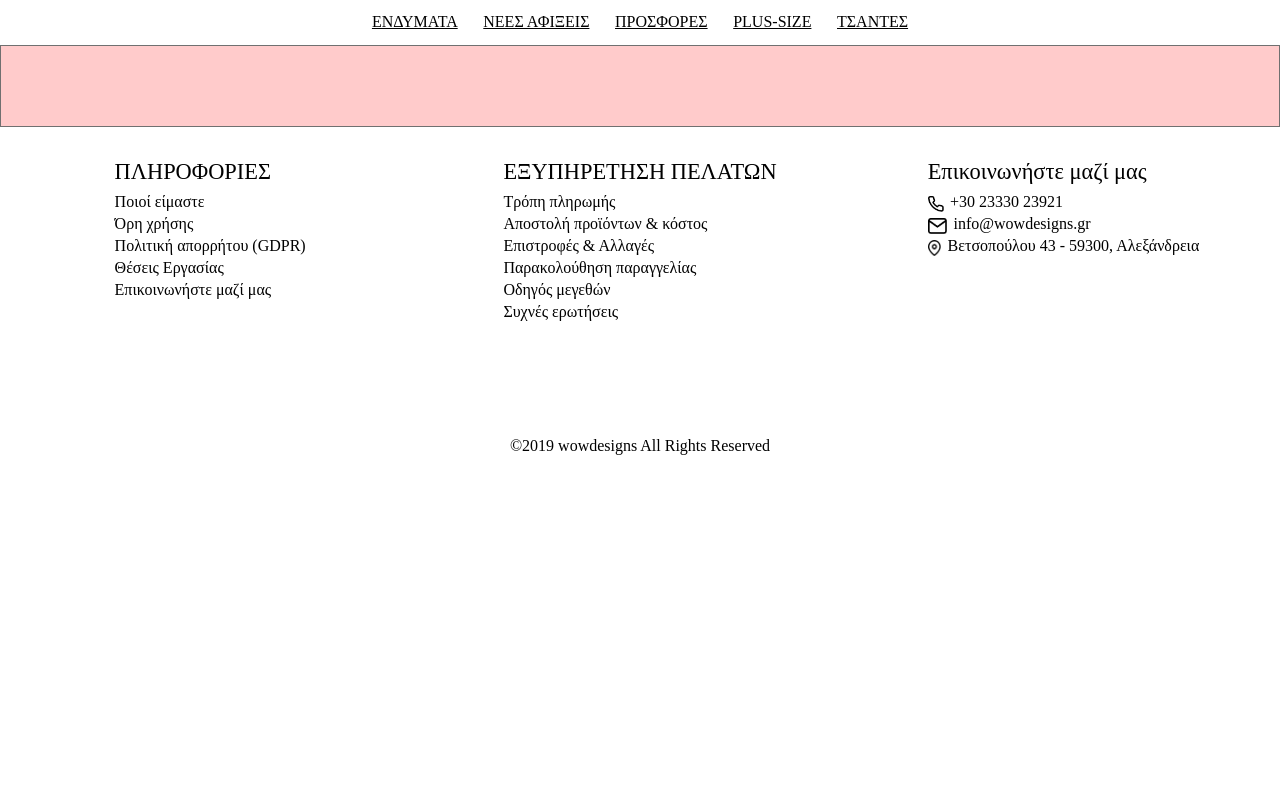
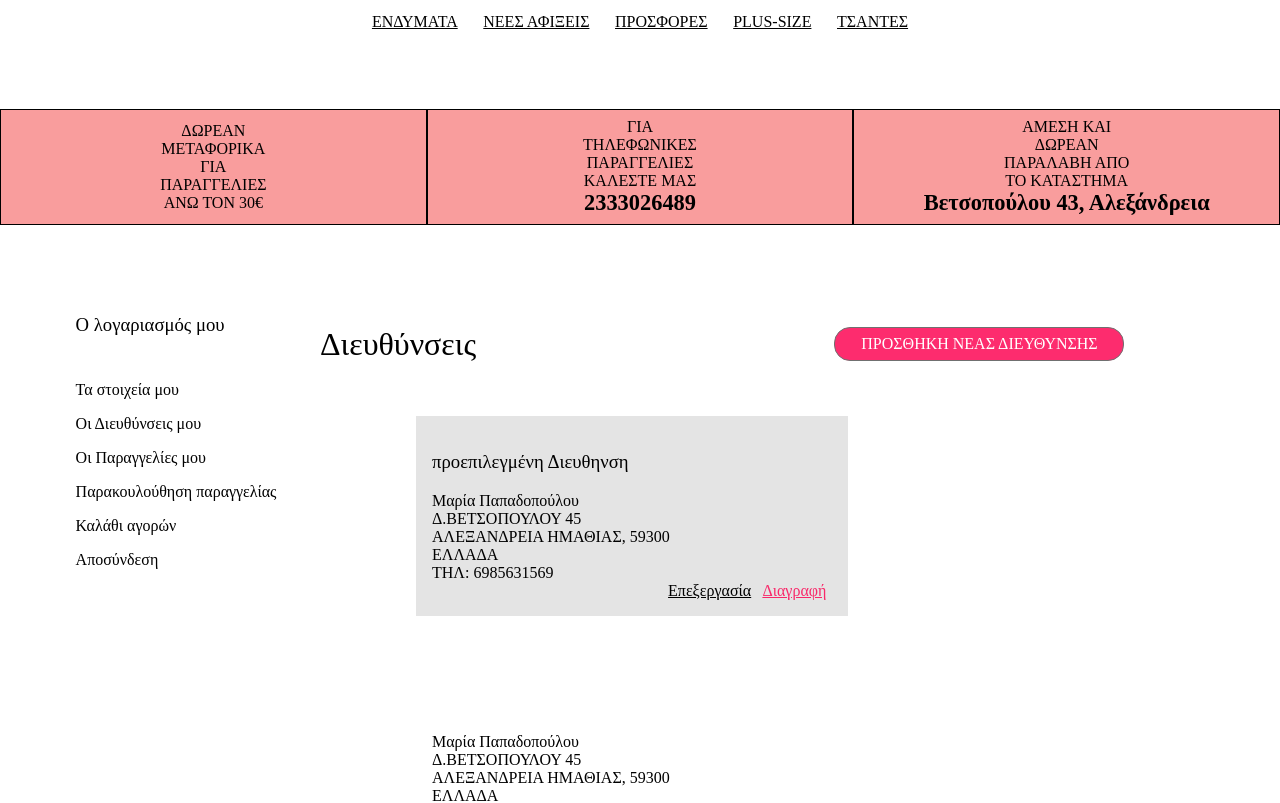
Before and after one commit to PanagiotisPtr/wow-designs, a React (Create React App) app: page /account/addresses in a window 1280 px wide. Shown: the part 280-1083 px from the top of the page. Before the commit the page ends 800 px from the top, so only its background shows below. Built offline with nearby package versions, Linux system fonts and the light colour scheme; a web font is replaced by a local one.

Commit message:
Added account addresses page

```diff
--- a/src/App.css
+++ b/src/App.css
@@ -14,6 +14,10 @@
 
 .align-end {
   align-items: flex-end;
+}
+
+.wrap-content {
+  flex-wrap: wrap;
 }
 
 .justify-center {
--- a/src/App.js
+++ b/src/App.js
@@ -13,6 +13,7 @@ import Register from './Routes/Authenticate/Register';
 import Login from './Routes/Authenticate/Login';
 import Account from './Routes/Account/Account';
 import AccountDetails from './Routes/AccountDetails/AccountDetails';
+import AccountAddresses from './Routes/AccountAddresses/AccountAddresses';
 
 // Router
 import { BrowserRouter as Router, Route } from "react-router-dom";
@@ -62,6 +63,7 @@ const App = () =>
       <Route path="/signup/" component={Register} />
       <Route path="/account/" exact component={Account} />
       <Route path="/account/details" exact component={AccountDetails}></Route>
+      <Route path="/account/addresses" exact component={AccountAddresses}></Route>
     </Router>
 
     <Footer
--- /dev/null
+++ b/src/Components/SideMenu/SideMenu.css
@@ -0,0 +1,26 @@
+.side-menu .menu > * {
+  margin-top: 0.5em;
+  margin-bottom: 0.5em;
+}
+
+.side-menu .menu > span {
+  cursor: pointer;
+}
+
+.side-menu .menu > span:hover {
+  text-decoration: underline;
+}
+
+.side-menu .menu {
+  margin-top: 10vh;
+  margin-bottom: 10vh;
+  margin-left: 2em;
+}
+
+.side-menu .menu > h3 {
+  margin-bottom: 2em;
+}
+
+.side-menu {
+  flex: 1;
+}
--- /dev/null
+++ b/src/Components/SideMenu/SideMenu.js
@@ -0,0 +1,17 @@
+import React from 'react';
+import './SideMenu.css';
+
+const SideMenu = _ =>
+  <div className="col-container side-menu align-center">
+    <div className="col-container menu">
+    <h3>O λογαριασμός μου</h3>
+    <span>Τα στοιχεία μου</span>
+    <span>Οι Διευθύνσεις μου</span>
+    <span>Οι Παραγγελίες μου</span>
+    <span>Παρακουλούθηση παραγγελίας</span>
+    <span>Καλάθι αγορών</span>
+    <span>Αποσύνδεση</span>
+    </div>
+  </div>;
+
+export default SideMenu;
--- /dev/null
+++ b/src/Routes/AccountAddresses/AccountAddresses.css
@@ -0,0 +1,23 @@
+.AccountAddresses .address {
+  width: 25em;
+  padding: 1em;
+}
+
+.AccountAddresses .address-grid {
+  width: 60vw;
+  margin-left: 5vw;
+  flex-wrap: wrap;
+}
+
+.AccountAddresses .address-grid > *{
+  margin: 2em;
+}
+
+.AccountAddresses .address .edit {
+  text-decoration: underline;
+}
+
+.AccountAddresses .address .delete {
+  text-decoration: underline;
+  color: rgba(253, 2, 81, 0.83);
+}
--- /dev/null
+++ b/src/Routes/AccountAddresses/AccountAddresses.js
@@ -0,0 +1,59 @@
+import React from 'react';
+import './AccountAddresses.css'
+
+// Components
+import SideMenu from '../../Components/SideMenu/SideMenu';
+import { InfoBar } from '../../Components/NavBar/NavBar';
+import MainButton from '../../Components/MainButton/MainButton';
+
+const Address = ({selected}) => {
+  const addressStyle = {
+    backgroundColor: selected ? '#e4e4e4': ''
+  };
+
+  return <div className="col-container address" style={addressStyle}>
+    {selected ? <h3>προεπιλεγμένη  Διευθηνση</h3> : <h3></h3>}
+    <div>Μαρία Παπαδοπούλου</div>
+    <div>Δ.ΒΕΤΣΟΠΟΥΛΟΥ 45</div>
+    <div>ΑΛΕΞΑΝΔΡΕΙΑ ΗΜΑΘΙΑΣ, 59300</div>
+    <div>ΕΛΛΑΔΑ</div>
+    <div>ΤΗΛ: 6985631569</div>
+    <div className="row-container stick-right container-hspread-sm">
+      <div className="edit">Επεξεργασία</div>
+      <div className="delete">Διαγραφή</div>
+    </div>
+  </div>;
+}
+
+const AddressGrid = _ =>
+  <div className="row-container address-grid">
+    <Address selected={true}/>
+    <Address/>
+    <Address/>
+    <Address/>
+  </div>;
+
+const AccountAddresses = _ =>
+  <div className="AccountAddresses">
+    <InfoBar
+      info={[
+        { text: 'ΔΩΡΕΑΝ ΜΕΤΑΦΟΡΙΚΑ ΓΙΑ ΠΑΡΑΓΓΕΛΙΕΣ ΑΝΩ ΤΟΝ 30€', extra: '' },
+        { text: 'ΓΙΑ ΤΗΛΕΦΩΝΙΚΕΣ ΠΑΡΑΓΓΕΛΙΕΣ ΚΑΛΕΣΤΕ ΜΑΣ', extra: '2333026489' },
+        { text: 'ΑΜΕΣΗ ΚΑΙ ΔΩΡΕΑΝ ΠΑΡΑΛΑΒΗ ΑΠΟ ΤΟ ΚΑΤΑΣΤΗΜΑ', extra: 'Βετσοπούλου 43, Αλεξάνδρεια'}
+      ]}
+    />
+    <div className="row-container full-width">
+        <SideMenu/>
+        <div className="col-container settings-section" style={{flex: 3, marginTop: '10vh', marginBottom: '10vh'}}>
+          <div className="row-container full-width align-center wrap-content">
+            <h1 style={{marginRight: '28vw'}}>Διευθύνσεις</h1>
+            <div style={{width: '18em'}}>
+              <MainButton label="ΠΡΟΣΘΗΚΗ ΝΕΑΣ ΔΙΕΥΘΥΝΣΗΣ"/>
+            </div>
+          </div>
+          <AddressGrid/>
+        </div>
+    </div>
+  </div>;
+
+export default AccountAddresses;
--- a/src/Routes/AccountDetails/AccountDetails.css
+++ b/src/Routes/AccountDetails/AccountDetails.css
@@ -1,28 +1,3 @@
-.AccountDetails .side-menu .menu > * {
-    margin-top: 0.5em;
-    margin-bottom: 0.5em;
-}
-
-.AccountDetails .side-menu .menu > span {
-    cursor: pointer;
-}
-
-.AccountDetails .side-menu .menu > span:hover {
-    text-decoration: underline;
-}
-
-.AccountDetails .side-menu .menu {
-    margin-top: 10vh;
-}
-
-.AccountDetails .side-menu .menu > h3 {
-    margin-bottom: 2em;
-}
-
-.AccountDetails .side-menu {
-    flex: 1;
-}
-
 .AccountDetails .settings-section .inputs {
     margin-right: 15vw;
     width: 30vw;
--- a/src/Routes/AccountDetails/AccountDetails.js
+++ b/src/Routes/AccountDetails/AccountDetails.js
@@ -6,31 +6,9 @@ import { InfoBar } from '../../Components/NavBar/NavBar';
 import TextInput from '../../Components/TextInput/TextInput';
 import MainButton from '../../Components/MainButton/MainButton';
 import CheckBox from '../../Components/CheckBox/CheckBox';
+import SideMenu from '../../Components/SideMenu/SideMenu';
 
-const AccountDetails = _ =>
-    <div className="AccountDetails">
-    <InfoBar
-      info={[
-        { text: 'ΔΩΡΕΑΝ ΜΕΤΑΦΟΡΙΚΑ ΓΙΑ ΠΑΡΑΓΓΕΛΙΕΣ ΑΝΩ ΤΟΝ 30€', extra: '' },
-        { text: 'ΓΙΑ ΤΗΛΕΦΩΝΙΚΕΣ ΠΑΡΑΓΓΕΛΙΕΣ ΚΑΛΕΣΤΕ ΜΑΣ', extra: '2333026489' },
-        { text: 'ΑΜΕΣΗ ΚΑΙ ΔΩΡΕΑΝ ΠΑΡΑΛΑΒΗ ΑΠΟ ΤΟ ΚΑΤΑΣΤΗΜΑ', extra: 'Βετσοπούλου 43, Αλεξάνδρεια'}
-      ]}
-    />
-    <div className="row-container full-width">
-        <div className="col-container side-menu align-center">
-            <div className="col-container menu">
-            <h3>O λογαριασμός μου</h3>
-            <span>Τα στοιχεία μου</span>
-            <span>Οι Διευθύνσεις μου</span>
-            <span>Οι Παραγγελίες μου</span>
-            <span>Παρακουλούθηση παραγγελίας</span>
-            <span>Καλάθι αγορών</span>
-            <span>Αποσύνδεση</span>
-            </div>
-        </div>
-        <div className="col-container settings-section" style={{flex: 3, marginTop: '10vh', marginBottom: '10vh'}}>
-            <h2>Στοιχεία λογαριασμού</h2>
-            <h3>ΠΛΗΡΟΦΟΡΙΕΣ ΛΟΓΑΡΙΑΣΜΟΥ</h3>
+const AccountInfo = _ =>
 <div className="row-container">
   <div className="inputs" style={{flex: 1}}>
     <TextInput label="Όνομα *" type="text"/>
@@ -68,11 +46,10 @@ const AccountDetails = _ =>
     </div>
   </div>
   <div style={{flex: 1}}></div>
-            </div>
+</div>;
 
-            <h2>Πληροφορίες Σύνδεσης</h2>
-            <h3>ΠΛΗΡΟΦΟΡΙΕΣ ΛΟΓΑΡΙΑΣΜΟΥ</h3>
-              <div style={{flex: 1}}></div>
+const LoginInfo = _ =>
+<div className="row-container">
   <div className="inputs" style={{flex: 1}}>
     <TextInput label="Τρέχων κωδικός πρόσβασης *" type="text"/>
     <TextInput label="Όνομα*" type="text"/>
@@ -82,8 +59,28 @@ const AccountDetails = _ =>
       <MainButton label="ΕΝΗΜΕΡΩΣΗ" style={{flex: 1}}/>
     </div>
   </div>
-              <div className="row-container">
-            </div>
+  <div style={{flex: 1}}></div>
+</div>;
+
+const AccountDetails = _ =>
+<div className="AccountDetails">
+  <InfoBar
+    info={[
+      { text: 'ΔΩΡΕΑΝ ΜΕΤΑΦΟΡΙΚΑ ΓΙΑ ΠΑΡΑΓΓΕΛΙΕΣ ΑΝΩ ΤΟΝ 30€', extra: '' },
+      { text: 'ΓΙΑ ΤΗΛΕΦΩΝΙΚΕΣ ΠΑΡΑΓΓΕΛΙΕΣ ΚΑΛΕΣΤΕ ΜΑΣ', extra: '2333026489' },
+      { text: 'ΑΜΕΣΗ ΚΑΙ ΔΩΡΕΑΝ ΠΑΡΑΛΑΒΗ ΑΠΟ ΤΟ ΚΑΤΑΣΤΗΜΑ', extra: 'Βετσοπούλου 43, Αλεξάνδρεια'}
+    ]}
+  />
+  <div className="row-container full-width">
+      <SideMenu/>
+      <div className="col-container settings-section" style={{flex: 3, marginTop: '10vh', marginBottom: '10vh'}}>
+          <h2>Στοιχεία λογαριασμού</h2>
+          <h3>ΠΛΗΡΟΦΟΡΙΕΣ ΛΟΓΑΡΙΑΣΜΟΥ</h3>
+          <AccountInfo/>
+
+          <h2>Πληροφορίες Σύνδεσης</h2>
+          <h3>ΠΛΗΡΟΦΟΡΙΕΣ ΛΟΓΑΡΙΑΣΜΟΥ</h3>
+          <LoginInfo/>
       </div>
   </div>
 </div>;
```
Also changed, not shown: 2 other files (tests, documents, lock files or other folders). Lines whose indentation alone changed are shown as unchanged.
